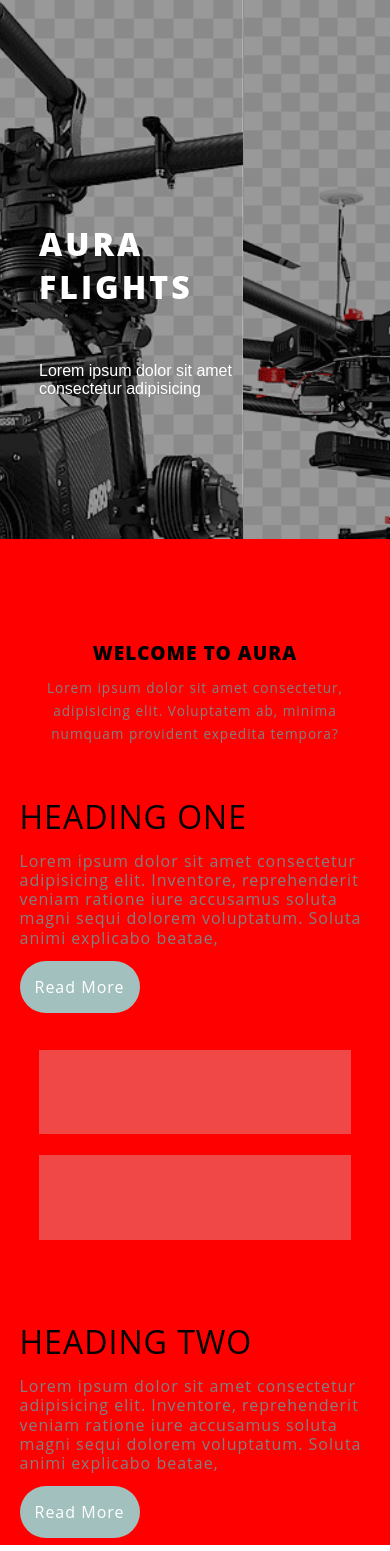
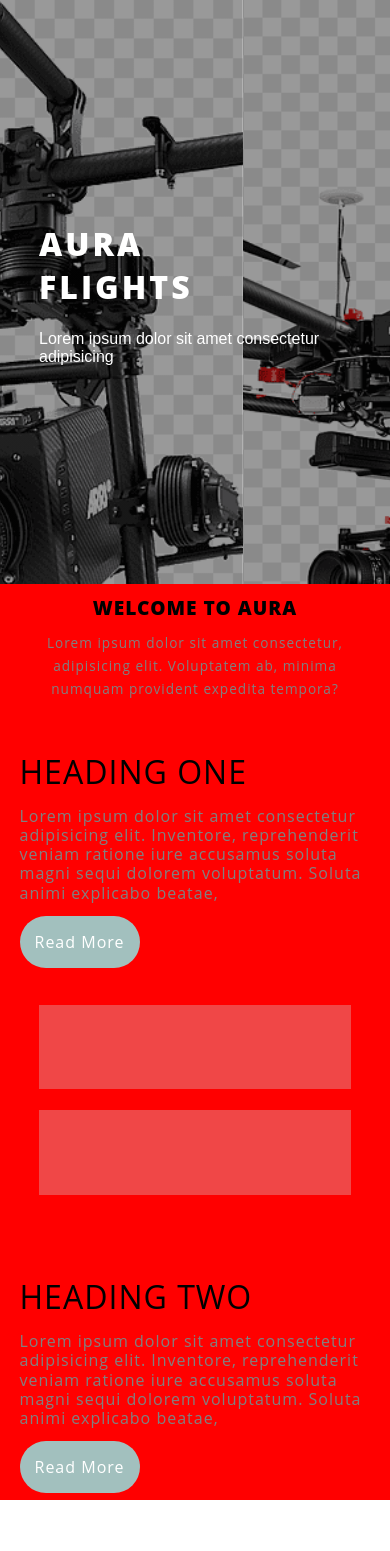
Before and after one commit to JohnClever/aura, a PHP site: page / in a window 390 px wide. Shown: the part 61-1612 px from the top of the page. Run offline with PHP 8.4, Linux system fonts and the light colour scheme.

Commit message:
third comit

```diff
--- a/responsive.css
+++ b/responsive.css
@@ -123,14 +123,14 @@
        left: 10%;
        transform: translate(-0%, -50%); */
         color: #fff;
-        margin-bottom: .5em;
+        margin-bottom: 0em;
 
     }
 
     .header_content .content_details span{
        position: absolute;
-       width: 60%;
-       margin-top: 1em;
+       width: 80%;
+       margin-top: -1em;
        /* top: 48%;
        left: 10%;
        transform: translate(-0%, -50%); */
@@ -217,7 +217,7 @@
     }
 
     section .about{
-       /* padding-top: 50px; */
+       padding-top: 10px;
         width: 100%;
         position: absolute;
         left: 50%;
```
